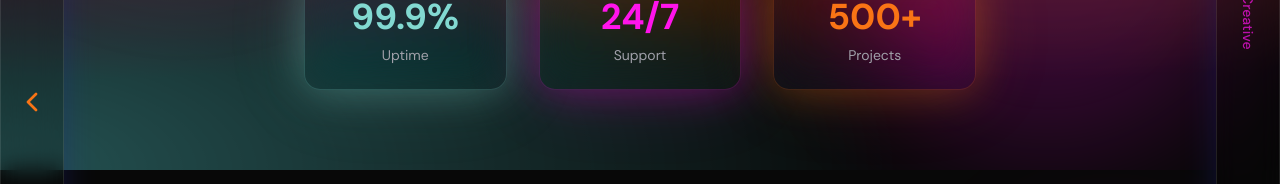
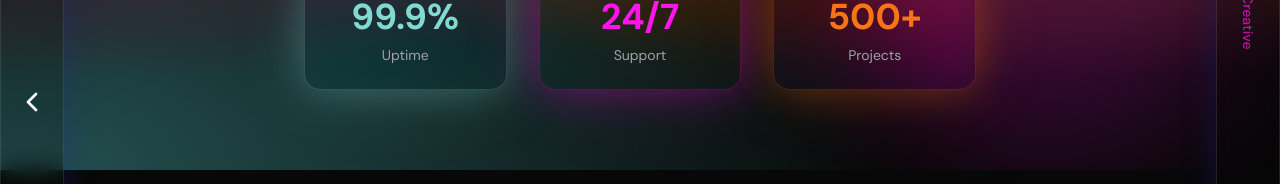
Before and after one commit to TripleDot-Services/tripledot-digital-nexus, a React (Vite) app: page / in a window 1280 px wide. Both pictures are taken after a click on the button "Explore Our Services". Shown: the part 434-618 px from the top of the page. Built offline with nearby package versions, Linux system fonts and the light colour scheme.

Commit message:
Set arrow color and alignment
Set the main navigation arrow to white when on the Home page and ensure horizontal alignment.
-edited src/components/ui/page-navigation.tsx

```diff
--- a/src/components/ui/page-navigation.tsx
+++ b/src/components/ui/page-navigation.tsx
@@ -91,8 +91,8 @@ const PageNavigation = () => {
 
           {/* Main Navigation - Center */}
           <div className="flex-1 flex items-center justify-center">
-            <Link to={historyPages[0]?.path || "/"} className="flex flex-col items-center justify-center hover:bg-background/30 transition-all duration-300 group p-4 rounded-lg">
-              <ChevronLeft className={`w-8 h-8 ${historyPages[0]?.color === "neo-emerald" ? "text-neo-emerald" : historyPages[0]?.color === "neo-blue" ? "text-neo-blue" : historyPages[0]?.color === "neo-purple" ? "text-neo-purple" : "text-neo-orange"} group-hover:scale-110 transition-transform duration-300`} />
+            <Link to={historyPages[0]?.path || "/"} className="flex items-center justify-center hover:bg-background/30 transition-all duration-300 group p-4 rounded-lg">
+              <ChevronLeft className={`w-8 h-8 ${historyPages[0]?.path === "/" ? "text-white" : historyPages[0]?.color === "neo-emerald" ? "text-neo-emerald" : historyPages[0]?.color === "neo-blue" ? "text-neo-blue" : historyPages[0]?.color === "neo-purple" ? "text-neo-purple" : "text-neo-orange"} group-hover:scale-110 transition-transform duration-300`} />
             </Link>
           </div>
 
```
